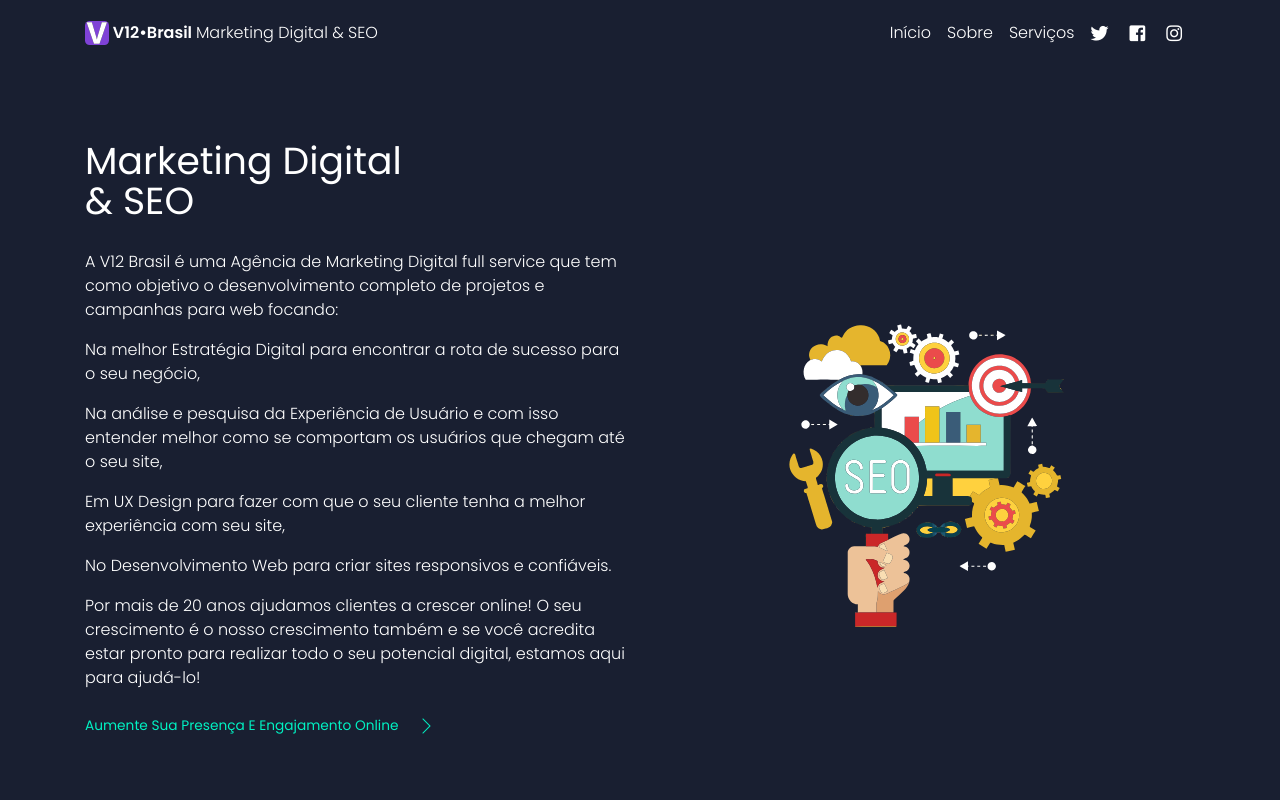
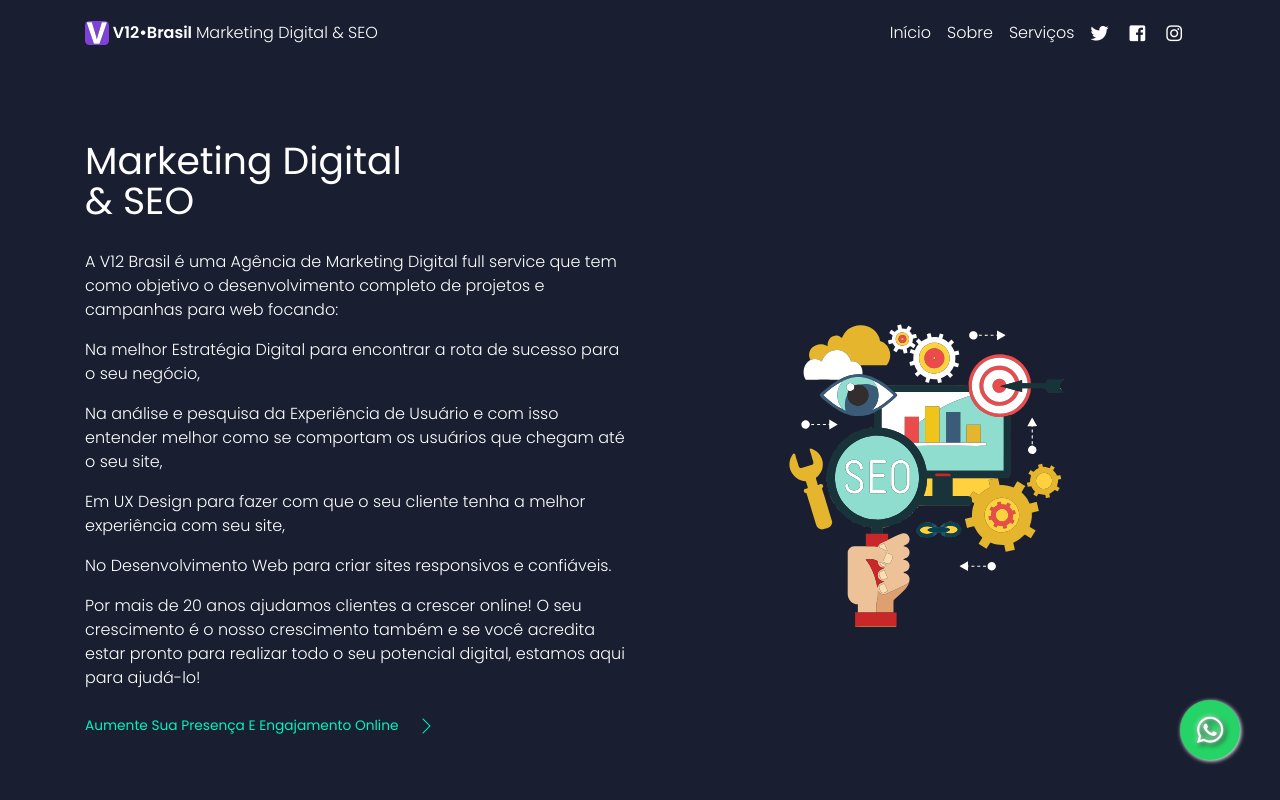
Before and after one commit to kemp777/v12brasil, an Angular app: page / in a window 1280 px wide. Shown: the top 800 px of the page. Built offline with nearby package versions, Linux system fonts and the light colour scheme.

Commit message:
V12 - implementando botão whatsapp

```diff
--- a/package.json
+++ b/package.json
@@ -44,6 +44,9 @@
     "@angular/platform-browser-dynamic": "11.2.5",
     "@angular/platform-server": "11.2.5",
     "@angular/router": "11.2.5",
+    "@fortawesome/angular-fontawesome": "^0.8.2",
+    "@fortawesome/fontawesome-svg-core": "^1.2.34",
+    "@fortawesome/free-solid-svg-icons": "^5.15.2",
     "@nguniversal/express-engine": "^11.2.1",
     "chart.js": "2.9.4",
     "core-js": "3.8.2",
--- a/src/app/app.component.html
+++ b/src/app/app.component.html
@@ -2,4 +2,5 @@
 <router-outlet></router-outlet>
 <app-customers></app-customers>
 <app-contact></app-contact>
+<app-whatsapp></app-whatsapp>
 <app-footer></app-footer>
--- a/src/app/app.module.ts
+++ b/src/app/app.module.ts
@@ -22,6 +22,7 @@ import {BsDatepickerModule} from 'ngx-bootstrap/datepicker';
 import {CarouselModule} from 'ngx-bootstrap/carousel';
 import {ModalModule} from 'ngx-bootstrap/modal';
 import {BrowserModule, Title} from '@angular/platform-browser';
+import {WhatsappComponent} from './components/whatsapp/whatsapp.component';
 
 @NgModule({
     declarations: [
@@ -29,7 +30,8 @@ import {BrowserModule, Title} from '@angular/platform-browser';
         NavbarComponent,
         ContactComponent,
         CustomersComponent,
-        FooterComponent
+        FooterComponent,
+        WhatsappComponent
     ],
     imports: [
         BrowserModule.withServerTransition({appId: 'serverApp'}),
--- /dev/null
+++ b/src/app/components/whatsapp/whatsapp.component.html
@@ -0,0 +1,3 @@
+<a [href]="url" class="whatsapp-float" target="_blank">
+    <i class="fab fa-whatsapp whatsapp-inner-float"></i>
+</a>
--- /dev/null
+++ b/src/app/components/whatsapp/whatsapp.component.ts
@@ -0,0 +1,11 @@
+import {Component} from '@angular/core';
+
+@Component({
+    selector: 'app-whatsapp',
+    templateUrl: 'whatsapp.component.html'
+})
+export class WhatsappComponent {
+    public phone = '5519998115055'
+    public text = 'Olá, acessei seu site e estou interessado(a) em seus serviços, gostaria de agendar um horário para conversarmos melhor.';
+    public url = 'https://api.whatsapp.com/send?phone='+this.phone+'&text='+this.text
+}
--- a/src/app/pages/pages.module.ts
+++ b/src/app/pages/pages.module.ts
@@ -6,6 +6,7 @@ import {ServicosComponent} from './servicos/servicos.component';
 import {WebsitesComponent} from './servicos/websites/websites.component';
 import {SeoComponent} from './servicos/seo/seo.component';
 import {EcommerceComponent} from './servicos/ecommerce/ecommerce.component';
+
 
 @NgModule({
     imports: [
--- a/src/styles.scss
+++ b/src/styles.scss
@@ -2,6 +2,49 @@
 /*
  * Animation module with all animation code
  */
+.whatsapp-float{
+  position:fixed;
+  width:60px;
+  height:60px;
+  bottom:40px;
+  right:40px;
+  background-color:#25D366;
+  color:#FFF;
+  border-radius:50px;
+  text-align:center;
+  font-size:30px;
+  box-shadow: 1px 1px 4px #FFFFFF;
+  z-index:100;
+
+  &:hover {
+    color: #FFFFFF;
+    text-decoration: none;
+    outline: 0 none;
+    -webkit-transition: 200ms ease-in-out;
+    -moz-transition: 200ms ease-in-out;
+    transition: 200ms ease-in-out;
+    box-shadow: 1px 1px 12px #FFFFFF;
+  }
+}
+
+.whatsapp-inner-float{
+  color: #FFFFFF;
+  margin-top:15px;
+  text-shadow: 0 0 5px white, 2px 2px 5px #000000;
+  text-decoration: none;
+  outline: 0 none;
+
+
+  &:hover {
+    color: #FFFFFF;
+    text-decoration: none;
+    outline: 0 none;
+    -webkit-transition: 200ms ease-in-out;
+    -moz-transition: 200ms ease-in-out;
+    transition: 200ms ease-in-out;
+    text-shadow: 0 0 5px white, 2px 2px 8px #FFFFFF;
+  }
+}
 .anim-text-flow,
 .anim-text-flow-hover:hover {
   /*
```
Also changed, not shown: 1 other file (tests, documents, lock files or other folders).
